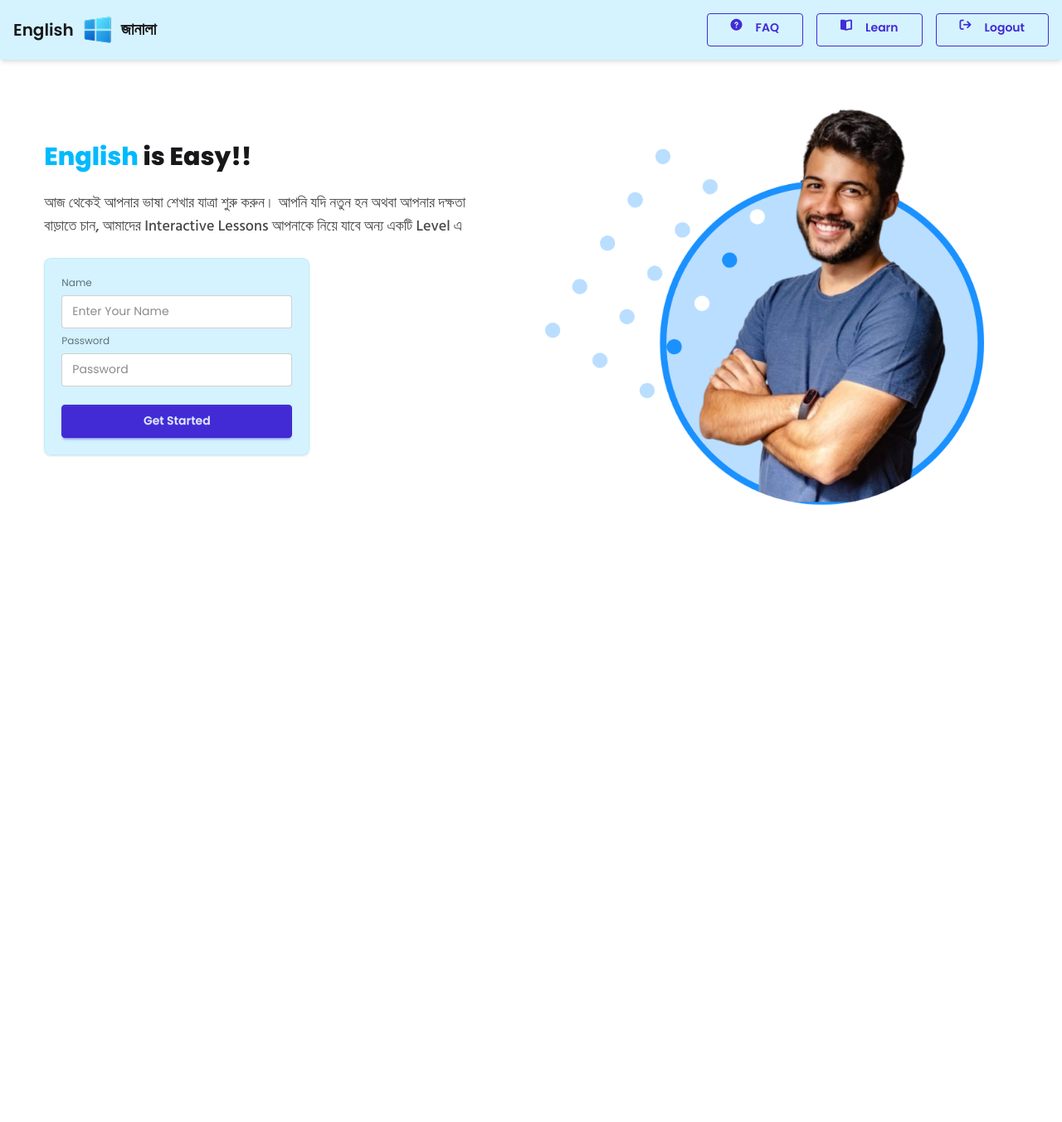
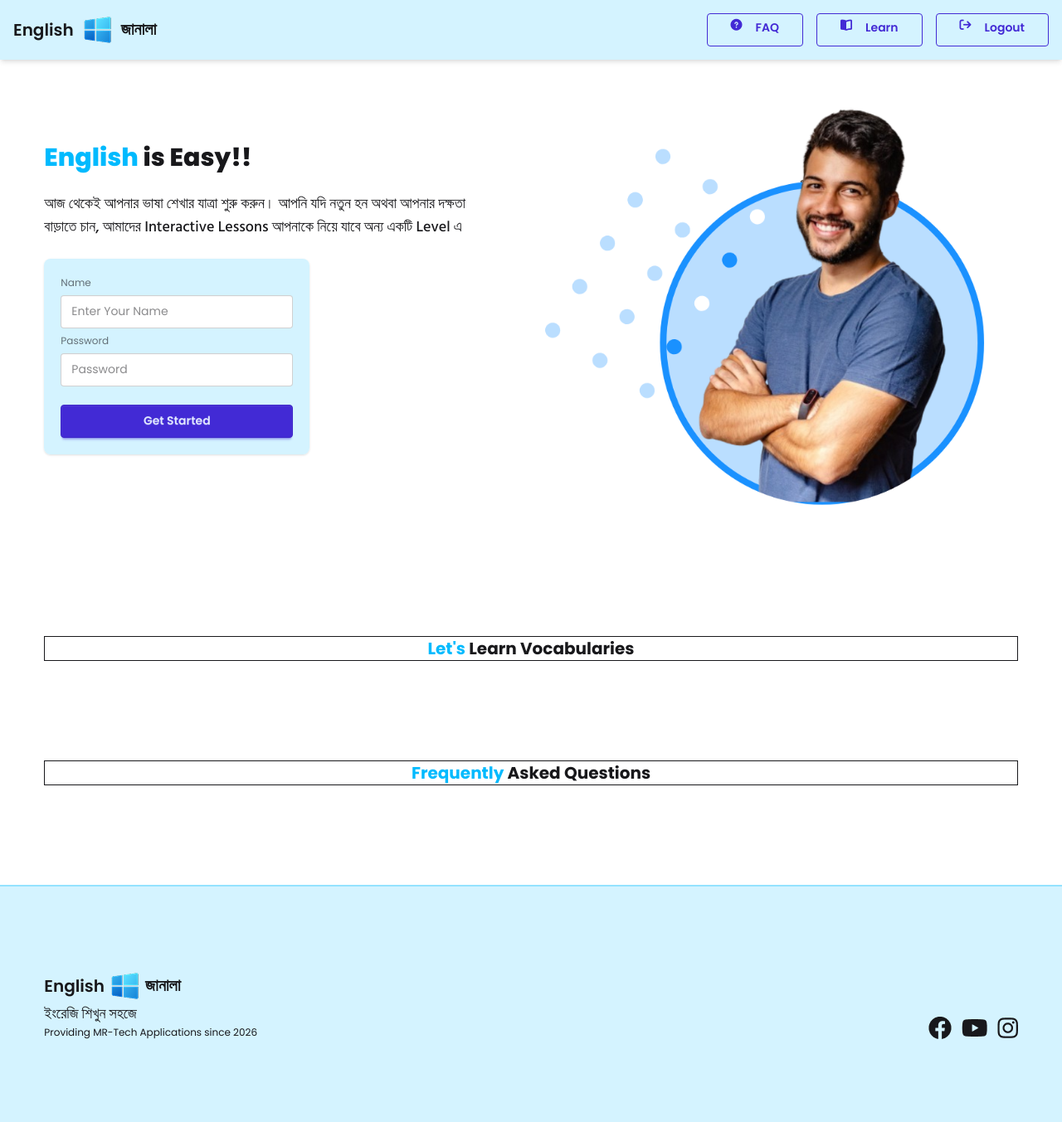
Before and after one commit to mdmukhlesurrahman1/Module_29_English_Janala, a plain HTML site: page index.html in a window 1280 px wide. Shown: the whole page at 83% size. Before the commit the page ends 800 px from the top, so only its background shows below. Drawn offline with nearby package versions, Linux system fonts and the light colour scheme.

Commit message:
BasicDesign Completed

```diff
--- a/index.html
+++ b/index.html
@@ -31,7 +31,7 @@
 </head>
 
 <body class="bg-base-100">
-    <header class="sticky top-0">
+    <header class="sticky top-0 z-50">
         <div class="navbar bg-[#d4f3ff] shadow-md">
             <div class="navbar-start">
                 <div class="dropdown">
@@ -44,8 +44,8 @@
                     </div>
                     <ul tabindex="-1"
                         class="menu menu-md dropdown-content bg-[#d4f3ff] rounded-box z-50 mt-3 w-35 sm:w-52 p-2 shadow space-y-2">
-                        <li><a href="" class="btn btn-outline btn-primary">FAQ</a></li>
-                        <li><a href="" class="btn btn-outline btn-primary">Learn</a></li>
+                        <li><a href="#faq" class="btn btn-outline btn-primary">FAQ</a></li>
+                        <li><a href="#learn" class="btn btn-outline btn-primary">Learn</a></li>
                         <li><a href="" class="btn btn-outline btn-primary">Logout</a></li>
                     </ul>
                 </div>
@@ -57,13 +57,13 @@
             </div>
             <div class="navbar-end hidden lg:flex">
                 <ul class="menu menu-horizontal gap-4">
-                    <a href="#">
+                    <a href="#faq">
                         <li class="flex flex-row btn btn-outline btn-primary">
                             <i class="fa-solid fa-circle-question pointer-events-none"></i>
                             <span class="pointer-events-none">FAQ</span>
                         </li>
                     </a>
-                    <a href="#">
+                    <a href="#learn">
                         <li class="flex flex-row btn btn-outline btn-primary">
                             <i class="fa-solid fa-book-open pointer-events-none"></i>
                             <span class="pointer-events-none">Learn</span>
@@ -81,21 +81,21 @@
     </header>
 
     <section id="banner"
-        class="w-11/12 mx-auto flex flex-col-reverse lg:flex-row gap-5 justify-between items-center mb-10">
+        class="w-11/12 mx-auto flex flex-col-reverse md:flex-row gap-5 justify-between items-center mb-30">
 
-        <div class="content flex-1 space-y-6 text-center lg:text-left">
+        <div class="content flex-1 space-y-6 text-center md:text-left">
             <h2 class="font-extrabold text-3xl"><span class="text-info">English</span> is Easy!!</h2>
-            <p class="font-bangla font-medium opacity-80 text-lg w-11/12">
+            <p class="font-bangla font-medium text-lg w-11/12">
                 আজ থেকেই আপনার ভাষা শেখার যাত্রা শুরু করুন। আপনি যদি
                 নতুন হন অথবা আপনার দক্ষতা বাড়াতে চান, আমাদের
                 Interactive Lessons আপনাকে নিয়ে যাবে অন্য একটি Level এ</p>
 
-            <fieldset class="fieldset bg-[#d4f3ff] border-info/10 rounded-box w-xs border p-5 shadow-sm mx-auto lg:mx-0">
+            <fieldset class="fieldset bg-[#d4f3ff] border-[#d4f3ff] rounded-box w-xs p-5 shadow-sm mx-auto md:mx-0">
                 <label class="label">Name</label>
                 <input type="email" class="input" placeholder="Enter Your Name" />
 
                 <label class="label">Password</label>
-                <input type="password" class="input" placeholder="Password" />
+                <input type="password" class="input overflow-hidden!imporlent" placeholder="Password" />
 
                 <button class="btn btn-primary mt-4">Get Started</button>
             </fieldset>
@@ -106,6 +106,37 @@
         </div>
 
     </section>
+
+    <section id="learn" class="w-11/12 mx-auto border mb-30 text-center">
+        <h2 class="font-bold text-xl"><span class="text-info">Let's</span> Learn Vocabularies</h2>
+
+    </section>
+
+    <section id="faq" class="w-11/12 mx-auto border mb-30 text-center">
+        <h2 class="font-bold text-xl"><span class="text-info">Frequently</span> Asked Questions</h2>
+
+    </section>
+
+    <footer class="bg-[#d4f3ff]">
+        <hr class="h-0.5 bg-info/30 border-0">
+        <div class="foot-container w-11/12 mx-auto py-10 md:py-25 flex flex-col gap-5 md:items-end md:flex-row justify-between">
+            <div class="company-info">
+                <div class="flex items-center gap-1 font-semibold text-xl">
+                    <span>English</span>
+                    <img src="assets/logo.png" alt="">
+                    <span class="font-bangla">জানালা</span>
+                </div>
+                <p class="font-bangla text-md md:text-lg">ইংরেজি শিখুন সহজে</p>
+                <p class="text-xs md:text-md">Providing MR-Tech Applications since 2026</p>
+            </div>
+            <div class="social flex gap-3 items-center">
+                <a href="https://www.facebook.com" target="_blank"><img src="assets/fb-thumb.png" alt=""></a>
+                <a href="https://www.youtube.com" target="_blank"><img src="assets/youtube-thumb.png" alt=""></a>
+                <a href="https://www.instagram.com" target="_blank"><img src="assets/instagram-thumb.png" alt=""></a>
+            </div>
+        </div>
+
+    </footer>
 </body>
 
 </html>
--- a/styles/style.css
+++ b/styles/style.css
@@ -1,13 +1,21 @@
 * {
     font-family: "Poppins", sans-serif;
+}
+
+.font-bangla {
+    font-family: "Hind Siliguri", sans-serif;
 }
 
 html {
     scroll-behavior: smooth;
 }
 
-.font-bangla {
-    font-family: "Hind Siliguri", sans-serif;
+#learn{
+    scroll-margin-top: 80px;
+}
+
+#faq{
+    scroll-margin-top: 80px;
 }
 
 @import "tailwindcss"
```
